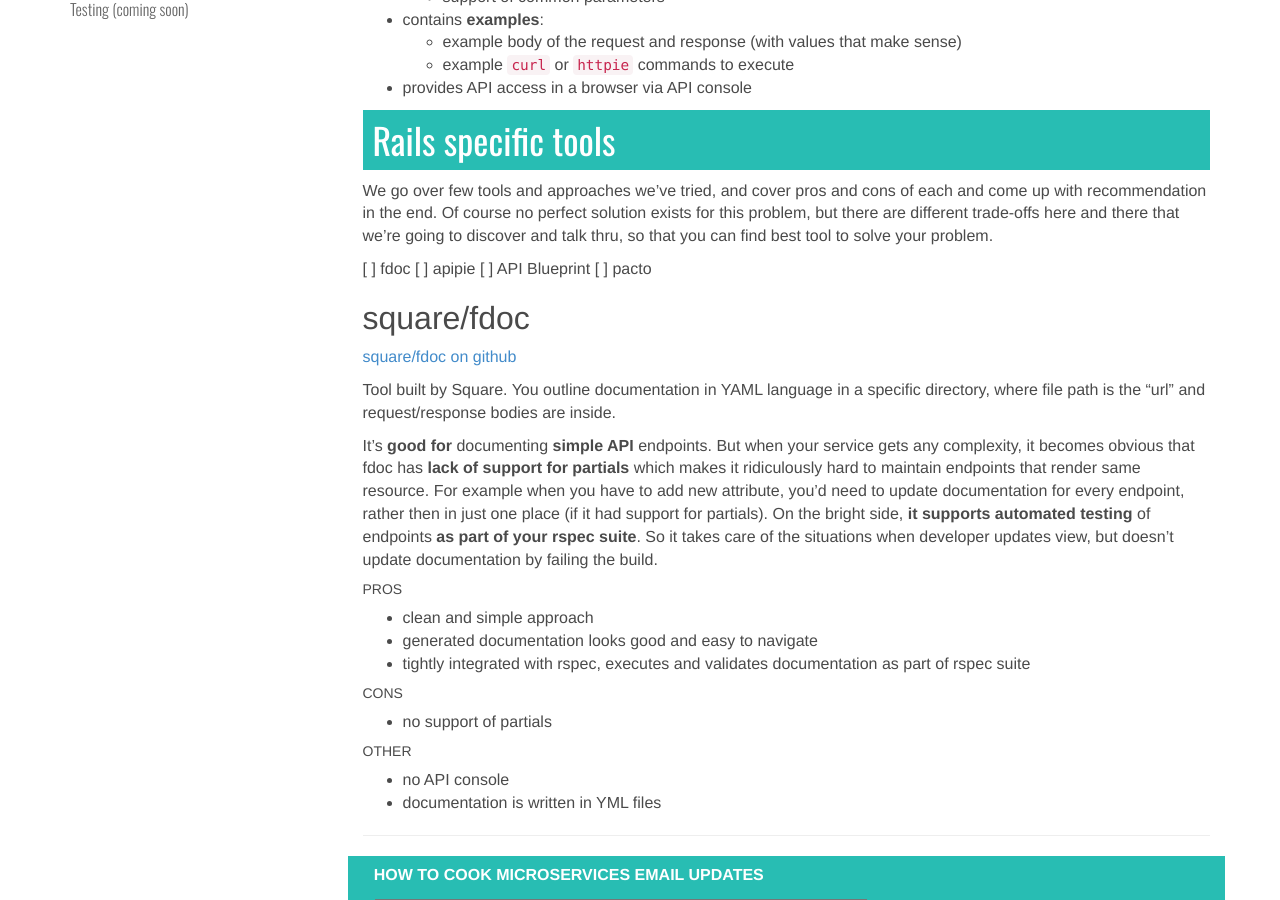
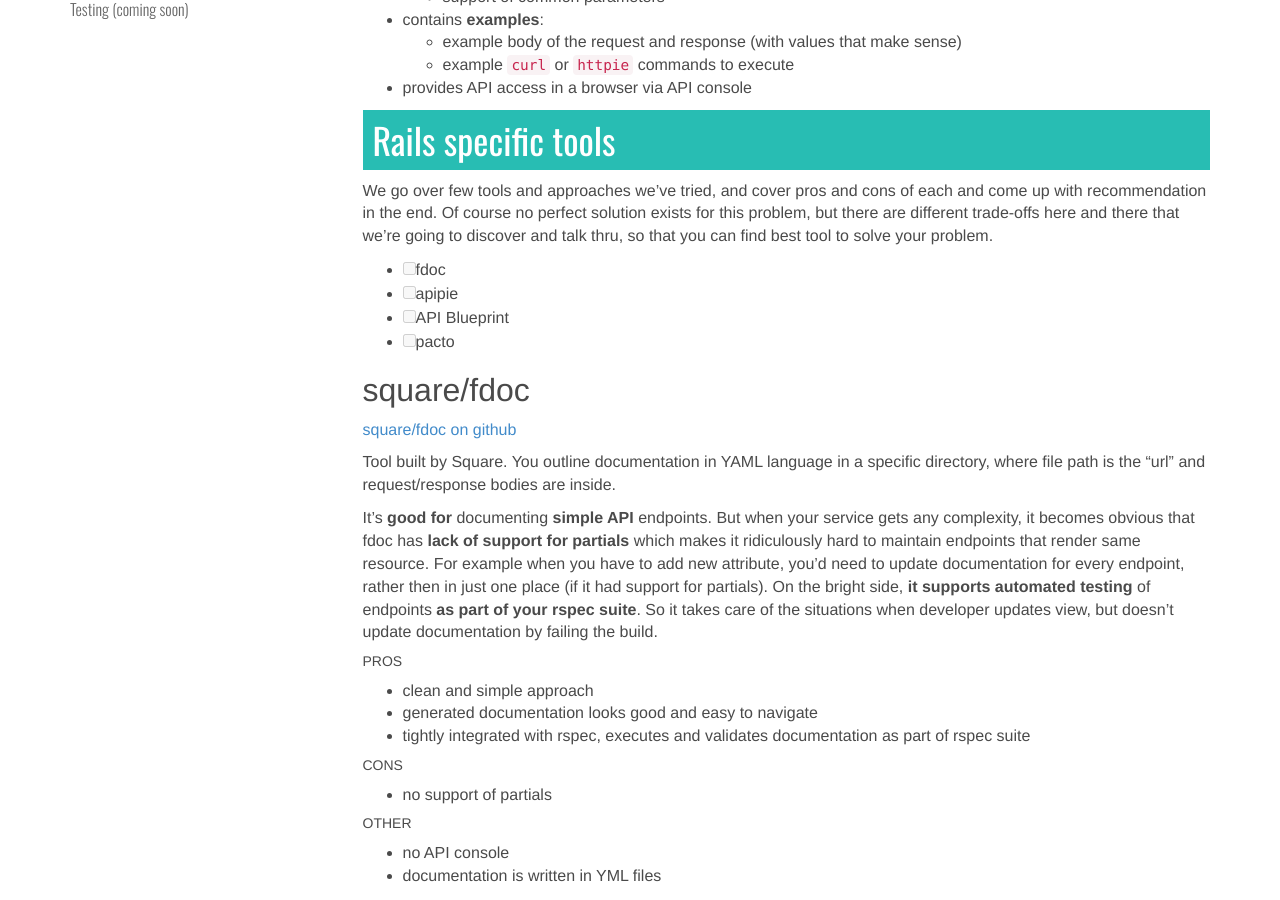
Before and after one commit to avgx/howtocookmicroservices.github.io, a Jekyll site: the page built from _posts/2015-05-01-api-documentation-guide.markdown, in a window 1280 px wide and 900 px high, scrolled down 534 px. Built offline with Jekyll 4.4.1, drawn with Linux system fonts in a browser that asks for light colours; comment, search, counter and statistics services are not loaded.

Commit message:
fix formatting of the list

```diff
--- a/_posts/2015-05-01-api-documentation-guide.markdown
+++ b/_posts/2015-05-01-api-documentation-guide.markdown
@@ -30,10 +30,10 @@
 # Rails specific tools
 We go over few tools and approaches we've tried, and cover pros and cons of each and come up with recommendation in the end. Of course no perfect solution exists for this problem, but there are different trade-offs here and there that we're going to discover and talk thru, so that you can find best tool to solve your problem.
 
-[ ] fdoc
-[ ] apipie
-[ ] API Blueprint
-[ ] pacto
+- [ ] fdoc
+- [ ] apipie
+- [ ] API Blueprint
+- [ ] pacto
 
 ### square/fdoc
 
```
